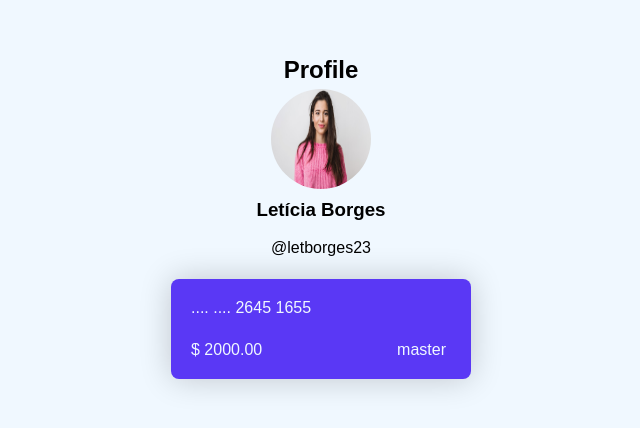
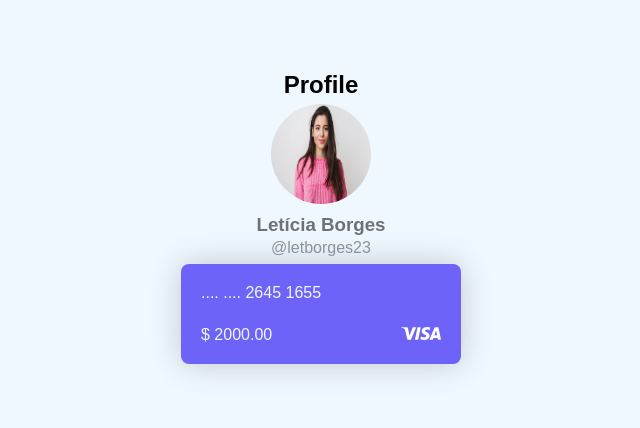
Before and after one commit to adrianomonteiroweb/loading-placeholder, a React (Create React App) app: page / in a window 1280 px wide. Shown: the part 180-608 px from the top of the page, without its empty margins (319-959 px from the left). Built offline with nearby package versions, Linux system fonts and the light colour scheme.

Commit message:
creditCards

```diff
--- a/src/components/CreditCard.jsx
+++ b/src/components/CreditCard.jsx
@@ -19,15 +19,15 @@ class CreditCard extends React.Component {
     } = this.props;
     return (
       <section className="credit-cards-section">
-        <div className="account">
+        <div className="account-div">
           <span>{ number }</span>
         </div>
-        <div className="credit-cards">
-          <div className="credit-balance">
+        <div className="credit-cards-div">
+          <div className="credit-balance-div">
             <span>{ `$ ${creditBalance.toFixed(2)}` }</span>
           </div>
-          <div className="fleg">
-            <p>{ fleg }</p>
+          <div className="fleg-div">
+            <img src={ fleg } className="fleg" alt="credit card" />
           </div>
         </div>
       </section>
--- a/src/components/User.jsx
+++ b/src/components/User.jsx
@@ -10,14 +10,14 @@ class User extends React.Component {
     const statusLoading = loading ? ' loading' : '';
     return (
       <section className="user-section">
-        <div className={ `user-image-div${statusLoading}` }>
+        <div className={ `user-image-div${ statusLoading }` }>
           { <img src={ image } className="user-image" alt={ user } /> || {} }
         </div>
-        <div className={ `user-name-div${statusLoading}` }>
-          { <h3>{name} {lastName}</h3> || {} }
+        <div className={ `user-name-div${ statusLoading }` }>
+          { <h3 className="user-name">{ name } { lastName }</h3> || {} }
         </div>
-        <div className={ `user-div${statusLoading}` }>
-          { <span>{user}</span> || {} }
+        <div className={ `user-div${ statusLoading }` }>
+          { <span className="user">{ user }</span> || {} }
         </div>
       </section>
     );
--- a/src/components/cards.css
+++ b/src/components/cards.css
@@ -1,5 +1,6 @@
 .cards-section {
+  border-radius: 4px;
   margin: 10px 0 10px 0;
   height: 100px;
-  width: 300px;
+  width: 280px;
 }
--- a/src/components/creditCard.css
+++ b/src/components/creditCard.css
@@ -1,5 +1,5 @@
 .credit-cards-section {
-  background-color: rgb(90, 56, 245);
+  background-color: #6e63f8;
   border-radius: 8px;
   box-shadow: 0 0 2rem rgba(0, 0, 0, .2);
   color: aliceblue;
@@ -8,18 +8,18 @@
   height: 100px;
   justify-content: space-between;
   margin: 5px 0 5px 0;
-  width: 300px;
+  width: 280px;
 }
 
-.credit-cards-section .account {
+.credit-cards-section .account-div {
   margin: 20px 0 0 20px;
-  width: 275px;
+  width: 255px;
 }
 
-.credit-cards-section .credit-cards {
+.credit-cards-section .credit-cards-div {
   display: flex;
   flex-direction: row;
   justify-content: space-between;
   margin: 0 0 20px 20px;
-  width: 255px;
+  width: 240px;
 }
--- a/src/components/user.css
+++ b/src/components/user.css
@@ -25,17 +25,25 @@
 .user-name-div {
   border-radius: 4px;
   display: flex;
-  height: 30px;
+  height: 20px;
   justify-content: center;
-  margin: 5px;
+  margin-top: 5px;
   width: 150px;
+}
+
+.user-name-div .user-name {
+  color: #6e717c;
 }
 
 .user-div {
   border-radius: 4px;
   display: flex;
-  height: 30px;
+  height: 20px;
   justify-content: center;
-  margin: 5px;
+  margin-top: 5px;
   width: 150px;
 }
+
+.user-div .user {
+  color: #8b929c;
+}
--- a/src/services/userData.js
+++ b/src/services/userData.js
@@ -1,4 +1,5 @@
 import photo from '../images/user.jpg';
+import fleg from  '../images/visa-seeklogo.com.svg';
 
 const data = [
   {
@@ -21,7 +22,7 @@ const data = [
           year: '2025',
         },
         code: '025',
-        fleg: 'master',
+        fleg: fleg,
         creditBalance: 2000,
       },
     },
```
Also changed, not shown: src/images/visa-seeklogo.com.svg (added).
